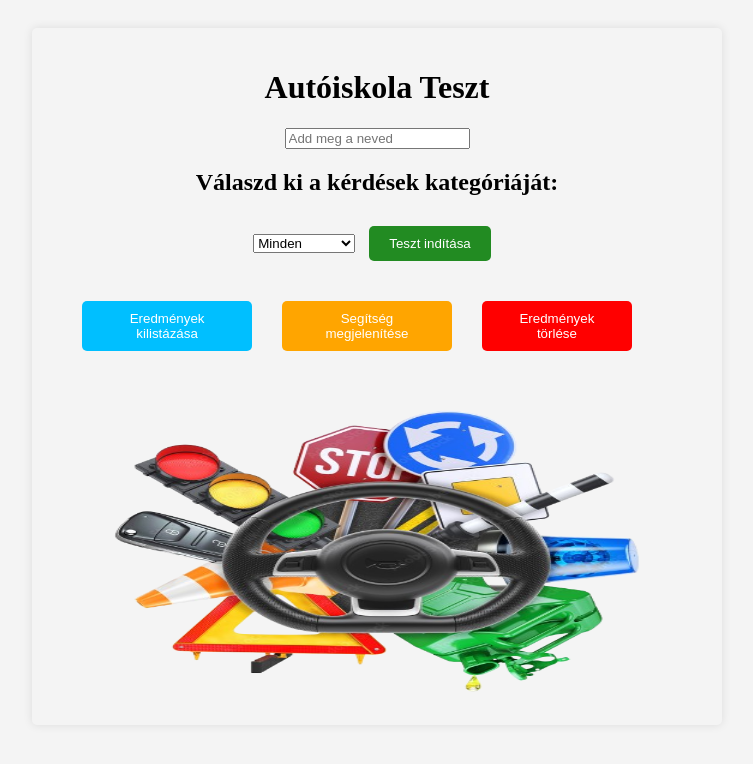
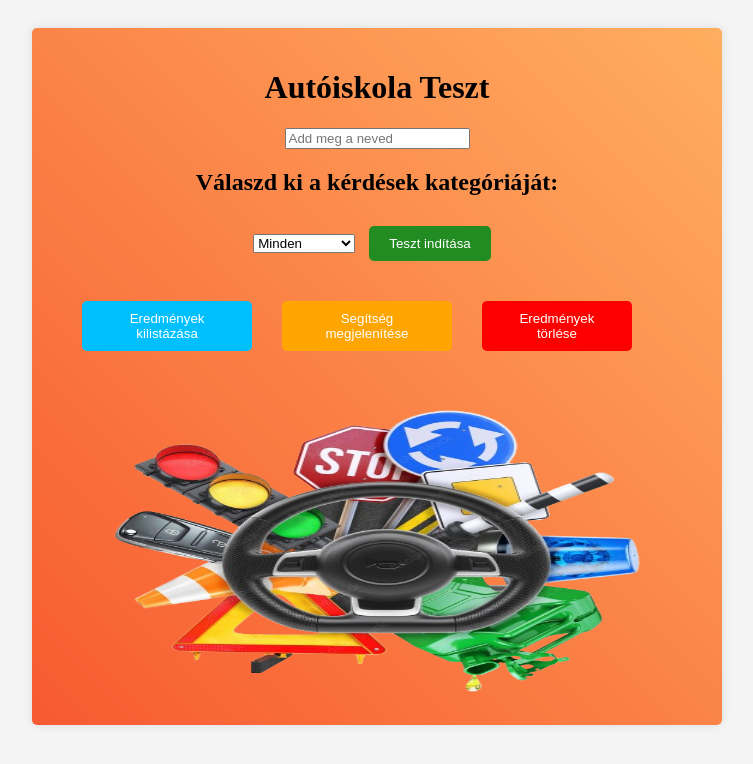
Before and after one commit to topertz/Driving_School, a plain HTML site: page index.html in a window 1280 px wide. Shown: the whole page, without its empty margins (263-1016 px from the left). Drawn offline with nearby package versions, Linux system fonts and the light colour scheme.

Commit message:
Update styles.css

```diff
--- a/styles.css
+++ b/styles.css
@@ -6,7 +6,7 @@ body {
 }
 
 .container {
-    /*background: linear-gradient(45deg, #f75a30, #ffae60);*/
+    background: linear-gradient(45deg, #f75a30, #ffae60);
     padding: 20px;
     border-radius: 5px;
     box-shadow: 0px 0px 10px 0px rgba(0, 0, 0, 0.1);
```
